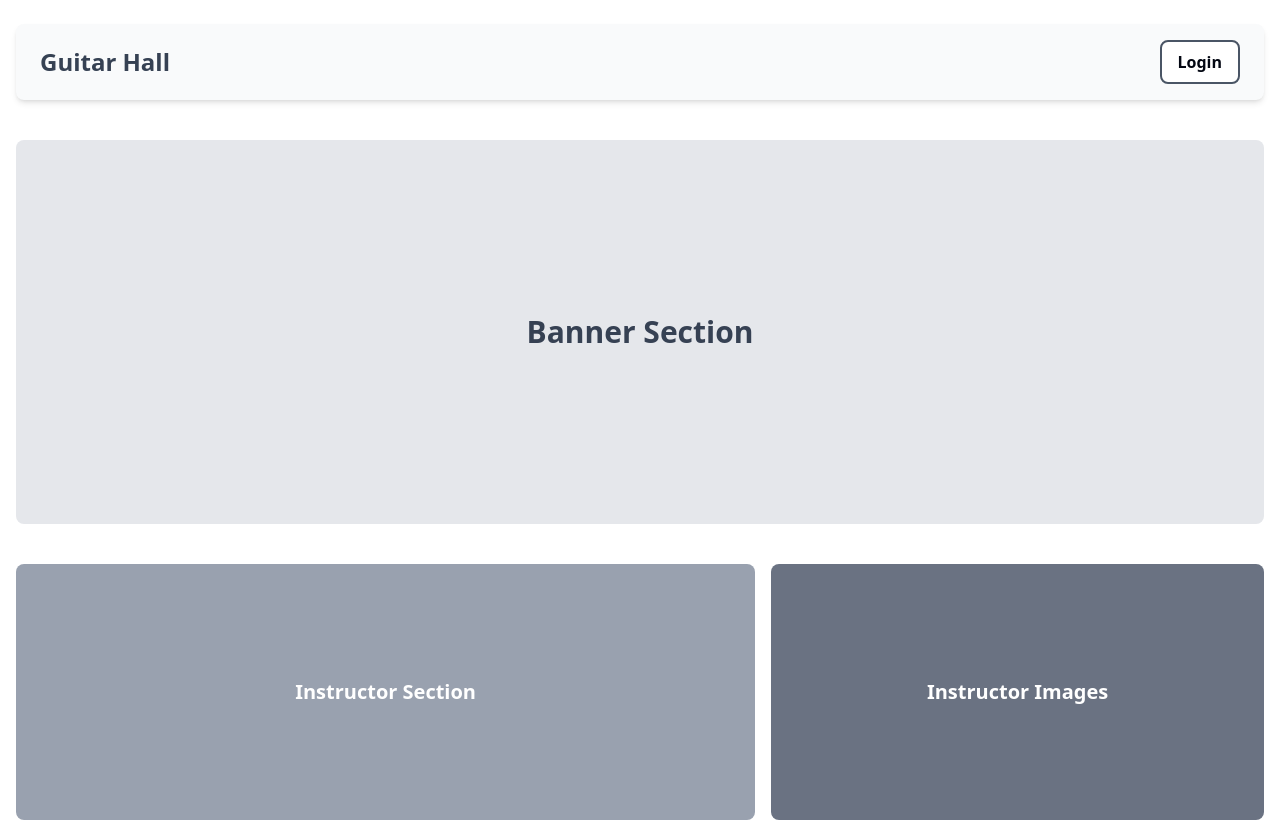
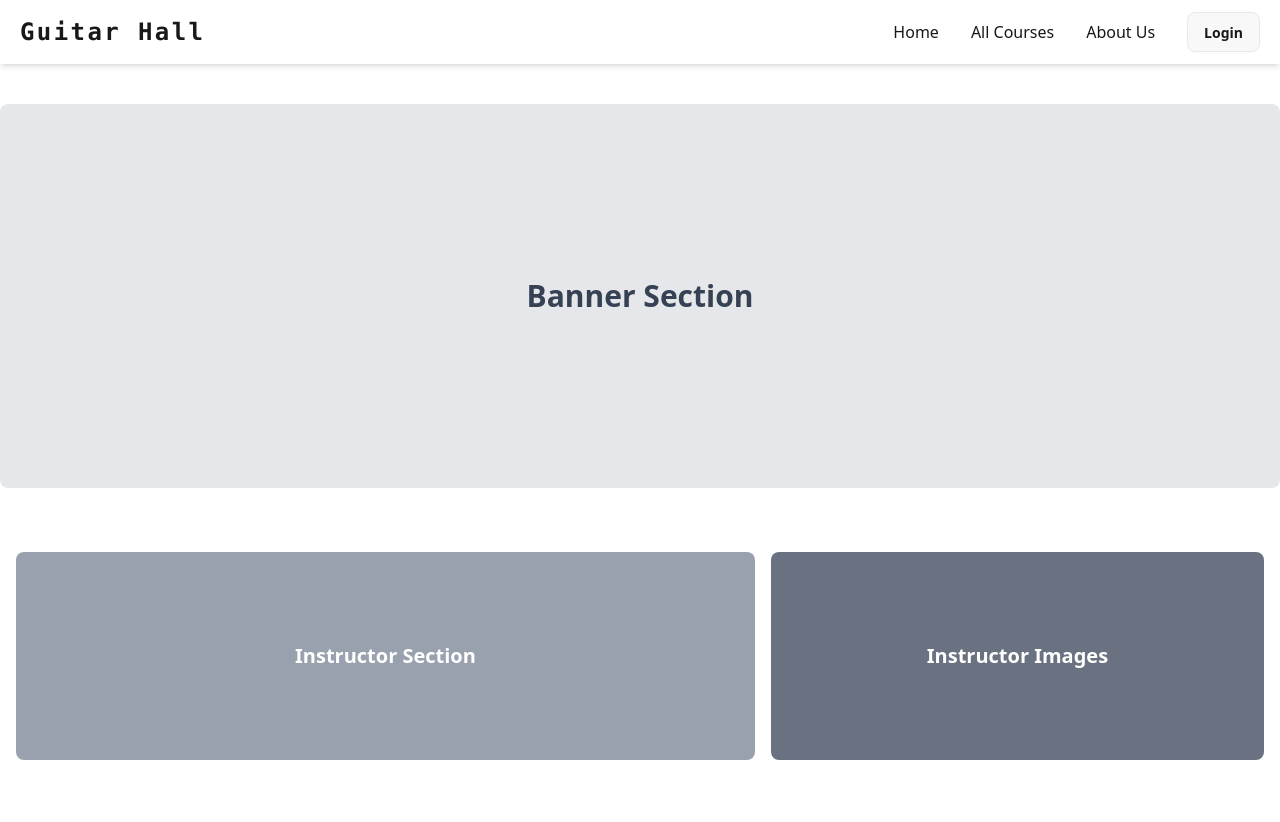
Before and after one commit to ayon121/Course_Frontend, a Next.js app: page / in a window 1280 px wide. Shown: the top 822 px of the page. Built offline with nearby package versions, Linux system fonts and the light colour scheme; no server answers.

Commit message:
navbar added

```diff
--- a/src/app/0213A/admin/layout.tsx
+++ b/src/app/0213A/admin/layout.tsx
@@ -46,7 +46,6 @@ export default function AdminLayout({ children }: any) {
 
 
   const handleLogout = async () => {
-    console.log("logout");
     logoutUser();
   };
 
--- a/src/app/course/checkout/[id]/page.tsx
+++ b/src/app/course/checkout/[id]/page.tsx
@@ -5,7 +5,7 @@ import Image from "next/image";
 import { useEffect, useState } from "react";
 import { getPublicCourseDetailsServer } from "@/actions/coursepublic/getCourseDetails";
 import { useParams } from "next/navigation";
-import { toast } from "sonner";
+// import { toast } from "sonner";
 import { getUserInfoServer } from "@/actions/auth/getUserInfo";
 import { UserInfo } from "@/actions/auth/user.interface";
 
@@ -107,7 +107,6 @@ export default function EnrollPage() {
                     </div>
 
                     {/* PAYMENT METHOD */}
-                    {/* PAYMENT METHOD */}
                     <div>
                         <h2 className="text-xl font-semibold mb-4">Select Payment Method</h2>
 
--- a/src/app/page.tsx
+++ b/src/app/page.tsx
@@ -1,41 +1,33 @@
-import Link from "next/link";
+import PublicNavbar from "@/component/shared/publicComponents/PublicNavbar";
 
 export default function Home() {
   return (
-    <div className="max-w-7xl mx-auto px-4 py-6 space-y-10">
+    <div className=" space-y-10">
       {/* Navbar */}
-      <nav className="flex justify-between items-center py-4 px-6 bg-gray-50 text-gray-700 rounded-lg shadow-md">
-        <h1 className="text-2xl font-bold">Guitar Hall</h1>
-        <Link
-          href="/login"
-          className="px-4 py-2 bg-white text-gray-950 font-semibold rounded-lg hover:bg-gray-100 transition border-2 border-gray-600"
-        >
-          Login
-        </Link>
-      </nav>
+      <PublicNavbar />
 
       {/* Banner section */}
-      <section className="w-full h-96 bg-gray-200 rounded-lg flex items-center justify-center">
+      <section className="w-full h-96 bg-gray-200 rounded-lg flex items-center justify-center max-w-7xl mx-auto px-4 py-6">
         <h1 className="text-3xl font-semibold text-gray-700">Banner Section</h1>
       </section>
 
       {/* Instructor section */}
-      <section className="w-full h-64 rounded-lg flex gap-4">
+      <section className="w-full h-64 rounded-lg flex gap-4 max-w-7xl mx-auto px-4 py-6">
         <div className="w-3/5 bg-gray-400 flex items-center justify-center rounded-lg">
           <h1 className="text-xl font-semibold text-white">Instructor Section</h1>
         </div>
-        <div className="w-2/5 bg-gray-500 flex items-center justify-center rounded-lg">
+        <div className="w-2/5 bg-gray-500 flex items-center justify-center rounded-lg max-w-7xl mx-auto px-4 py-6">
           <h1 className="text-xl font-semibold text-white">Instructor Images</h1>
         </div>
       </section>
 
       {/* Event section */}
-      <section className="w-full h-80 bg-gray-200 rounded-lg flex items-center justify-center">
+      <section className="w-full h-80 bg-gray-200 rounded-lg flex items-center justify-center max-w-7xl mx-auto px-4 py-6">
         <h1 className="text-3xl font-semibold text-gray-700">Event Section</h1>
       </section>
 
       {/* Courses section */}
-      <section className="w-full grid grid-cols-1 md:grid-cols-3 gap-6">
+      <section className="w-full grid grid-cols-1 md:grid-cols-3 gap-6 max-w-7xl mx-auto px-4 py-6">
         {Array.from({ length: 3 }).map((_, i) => (
           <div
             key={i}
@@ -53,12 +45,12 @@ export default function Home() {
       </section>
 
       {/* Reviews section */}
-      <section className="w-full h-72 bg-gray-200 rounded-lg flex items-center justify-center">
+      <section className="w-full h-72 bg-gray-200 rounded-lg flex items-center justify-center max-w-7xl mx-auto px-4 py-6">
         <h1 className="text-3xl font-semibold text-gray-700">Reviews Section</h1>
       </section>
 
       {/* Footer section */}
-      <footer className="w-full h-40 bg-gray-200 rounded-lg flex items-center justify-center">
+      <footer className="w-full h-40 bg-gray-200 rounded-lg flex items-center justify-center max-w-7xl mx-auto px-4 py-6">
         <h1 className="text-3xl font-semibold text-gray-700">Footer Section</h1>
       </footer>
 
--- a/src/component/shared/publicComponents/PublicNavbar.tsx
+++ b/src/component/shared/publicComponents/PublicNavbar.tsx
@@ -1,10 +1,123 @@
-import React from 'react';
+"use client";
+
+import React, { useEffect, useState } from "react";
+import Link from "next/link";
+import { Menu, X } from "lucide-react";
+import { getCookie } from "@/actions/auth/tokenHandlers";
+import { logoutUser } from "@/actions/auth/logoutUser";
 
 const PublicNavbar = () => {
+    const [open, setOpen] = useState(false);
+    const [loggedIn, setLoggedIn] = useState(false);
+
+
+    useEffect(() => {
+
+        const fetchCokkie = async () => {
+            const accessToken = await getCookie("accessToken");
+            if (accessToken) {
+                setLoggedIn(true);
+            } else {
+                setLoggedIn(false);
+            }
+        };
+        fetchCokkie();
+    }, []);
+
+    const handleLogout = async () => {
+        logoutUser();
+    };
+
     return (
-        <div>
-            <h1>Public Navbar</h1>
-        </div>
+        <nav className="w-full bg-white shadow-md sticky top-0 z-50">
+            <div className="max-w-7xl mx-auto px-5 flex justify-between items-center h-16">
+
+                {/* Logo */}
+                <Link href="/" className="text-2xl font-bold text-gray-9500 font-mono tracking-widest">
+                    Guitar Hall
+                </Link>
+
+                {/* Desktop Menu */}
+                <div className="hidden md:flex items-center gap-8">
+                    <Link href="/" className="hover:text-indigo-600">Home</Link>
+                    <Link href="/courses" className="hover:text-indigo-600">All Courses</Link>
+                    <Link href="/about" className="hover:text-indigo-600">About Us</Link>
+
+                    {loggedIn && (
+                        <Link
+                            href="/dashboard"
+                            className="px-4 py-2 rounded-lg bg-indigo-600 text-white hover:bg-indigo-500 transition"
+                        >
+                            Dashboard
+                        </Link>
+                    )}
+
+                    {!loggedIn ? (
+                        <Link
+                            href="/login"
+                            className="btn px-4 py-2 rounded-lg transition"
+                        >
+                            Login
+                        </Link>
+                    ) : (
+                        <button
+                            onClick={handleLogout}
+                            className="btn px-4 py-2 rounded-lg transition"
+                        >
+                            Logout
+                        </button>
+                    )}
+                </div>
+
+                {/* Mobile Menu Button */}
+                <button
+                    onClick={() => setOpen(!open)}
+                    className="md:hidden p-2"
+                >
+                    {open ? <X size={26} /> : <Menu size={26} />}
+                </button>
+            </div>
+
+            {/* Mobile Menu */}
+            {open && (
+                <div className="md:hidden bg-white shadow-lg px-5 pb-5 space-y-4">
+
+                    <Link href="/" className="block py-2 border-b" onClick={() => setOpen(false)}>Home</Link>
+                    <Link href="/courses" className="block py-2 border-b" onClick={() => setOpen(false)}>All Courses</Link>
+                    <Link href="/about" className="block py-2 border-b" onClick={() => setOpen(false)}>About Us</Link>
+
+                    {loggedIn && (
+                        <Link
+                            href="/dashboard"
+                            className="block py-2 border-b text-indigo-600 font-medium"
+                            onClick={() => setOpen(false)}
+                        >
+                            Dashboard
+                        </Link>
+                    )}
+
+                    {!loggedIn ? (
+                        <Link
+                            href="/login"
+                            className="block py-2 text-indigo-600 font-medium"
+                            onClick={() => setOpen(false)}
+                        >
+                            Login
+                        </Link>
+                    ) : (
+                        <button
+                            onClick={() => {
+                                handleLogout();
+                                setOpen(false);
+                            }}
+                            className="block w-full text-left py-2 text-red-600 font-medium"
+                        >
+                            Logout
+                        </button>
+                    )}
+                </div>
+            )}
+        </nav>
     );
 };
 
```
